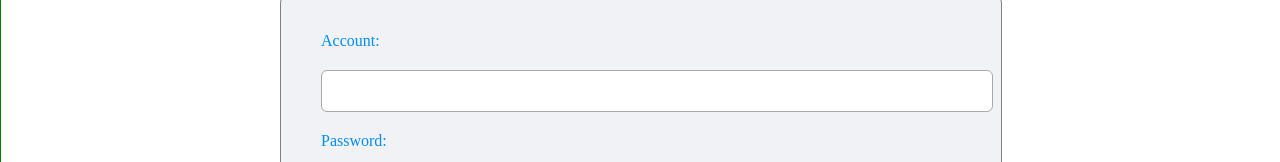
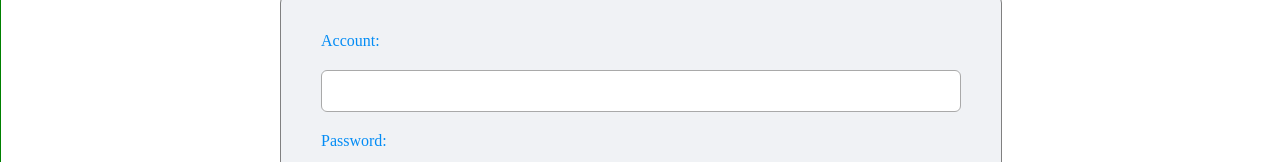
Before and after one commit to chep267/todo-react, a React (Vite) app: page / in a window 1280 px wide. Shown: the part 315-477 px from the top of the page. Built offline with nearby package versions, Linux system fonts and the light colour scheme.

Commit message:
dongntd: init todo-react

```diff
--- a/src/components/Main.tsx
+++ b/src/components/Main.tsx
@@ -39,12 +39,14 @@ export default function Main() {
         <main className="main">
             <div className="form-login">
                 <label htmlFor="account">Account:</label>
+                <div className="input-password-wrap">
                     <input
                         name="account"
                         type="text"
                         value={account}
                         onChange={onChangeAccount}
                     />
+                </div>
 
                 <label htmlFor="password">Password:</label>
                 <div className="input-password-wrap">
```
Lines whose indentation alone changed are shown as unchanged.
